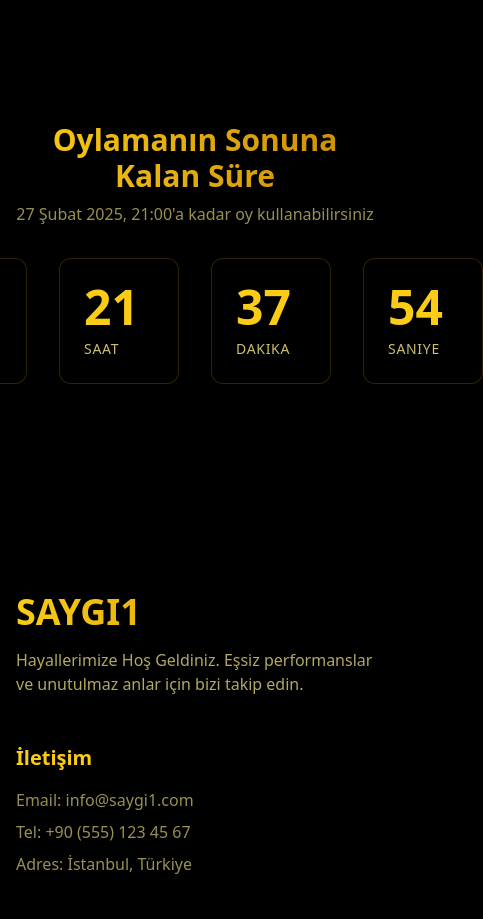
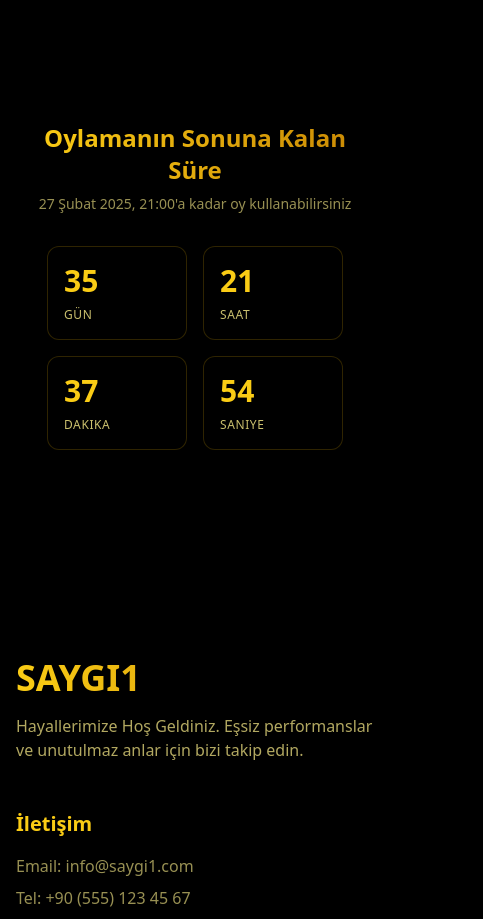
Before and after one commit to onerdinc12/ferayTest, a Next.js app: page / in a window 390 px wide. Shown: the part 2600-3519 px from the top of the page, 483 px wide, since content can reach past the window. Built offline with nearby package versions, Linux system fonts and the light colour scheme; no server answers.

Commit message:
Sayaç bölümü mobil uyumluluğu iyileştirildi

```diff
--- a/src/components/VoteSection.tsx
+++ b/src/components/VoteSection.tsx
@@ -351,32 +351,32 @@ export default function VoteSection() {
           <motion.div
             initial={{ opacity: 0 }}
             animate={{ opacity: 1 }}
-            className="text-center mb-8"
+            className="text-center mb-8 px-4"
           >
-            <h3 className="text-3xl font-bold gradient-text mb-2">Oylamanın Sonuna Kalan Süre</h3>
-            <p className="text-yellow-200/60">27 Şubat 2025, 21:00'a kadar oy kullanabilirsiniz</p>
+            <h3 className="text-2xl md:text-3xl font-bold gradient-text mb-2">Oylamanın Sonuna Kalan Süre</h3>
+            <p className="text-yellow-200/60 text-sm md:text-base">27 Şubat 2025, 21:00'a kadar oy kullanabilirsiniz</p>
           </motion.div>
 
-          <div className="flex justify-center gap-8">
-            <div className="bg-black/50 backdrop-blur-sm border border-yellow-500/20 rounded-xl p-6 min-w-[120px]
+          <div className="flex flex-wrap justify-center gap-4 md:gap-8 px-4">
+            <div className="bg-black/50 backdrop-blur-sm border border-yellow-500/20 rounded-xl p-4 md:p-6 w-[140px] md:min-w-[120px]
                           transform hover:scale-105 transition-all duration-300">
-              <div className="text-5xl font-bold text-yellow-400 mb-2">{timeLeft.days}</div>
-              <div className="text-yellow-200/80 text-sm uppercase tracking-wider">Gün</div>
+              <div className="text-3xl md:text-5xl font-bold text-yellow-400 mb-2">{timeLeft.days}</div>
+              <div className="text-yellow-200/80 text-xs md:text-sm uppercase tracking-wider">Gün</div>
             </div>
-            <div className="bg-black/50 backdrop-blur-sm border border-yellow-500/20 rounded-xl p-6 min-w-[120px]
+            <div className="bg-black/50 backdrop-blur-sm border border-yellow-500/20 rounded-xl p-4 md:p-6 w-[140px] md:min-w-[120px]
                           transform hover:scale-105 transition-all duration-300">
-              <div className="text-5xl font-bold text-yellow-400 mb-2">{timeLeft.hours}</div>
-              <div className="text-yellow-200/80 text-sm uppercase tracking-wider">Saat</div>
+              <div className="text-3xl md:text-5xl font-bold text-yellow-400 mb-2">{timeLeft.hours}</div>
+              <div className="text-yellow-200/80 text-xs md:text-sm uppercase tracking-wider">Saat</div>
             </div>
-            <div className="bg-black/50 backdrop-blur-sm border border-yellow-500/20 rounded-xl p-6 min-w-[120px]
+            <div className="bg-black/50 backdrop-blur-sm border border-yellow-500/20 rounded-xl p-4 md:p-6 w-[140px] md:min-w-[120px]
                           transform hover:scale-105 transition-all duration-300">
-              <div className="text-5xl font-bold text-yellow-400 mb-2">{timeLeft.minutes}</div>
-              <div className="text-yellow-200/80 text-sm uppercase tracking-wider">Dakika</div>
+              <div className="text-3xl md:text-5xl font-bold text-yellow-400 mb-2">{timeLeft.minutes}</div>
+              <div className="text-yellow-200/80 text-xs md:text-sm uppercase tracking-wider">Dakika</div>
             </div>
-            <div className="bg-black/50 backdrop-blur-sm border border-yellow-500/20 rounded-xl p-6 min-w-[120px]
+            <div className="bg-black/50 backdrop-blur-sm border border-yellow-500/20 rounded-xl p-4 md:p-6 w-[140px] md:min-w-[120px]
                           transform hover:scale-105 transition-all duration-300">
-              <div className="text-5xl font-bold text-yellow-400 mb-2">{timeLeft.seconds}</div>
-              <div className="text-yellow-200/80 text-sm uppercase tracking-wider">Saniye</div>
+              <div className="text-3xl md:text-5xl font-bold text-yellow-400 mb-2">{timeLeft.seconds}</div>
+              <div className="text-yellow-200/80 text-xs md:text-sm uppercase tracking-wider">Saniye</div>
             </div>
           </div>
         </motion.div>
```
